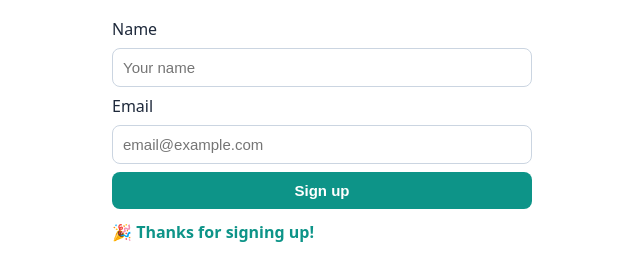
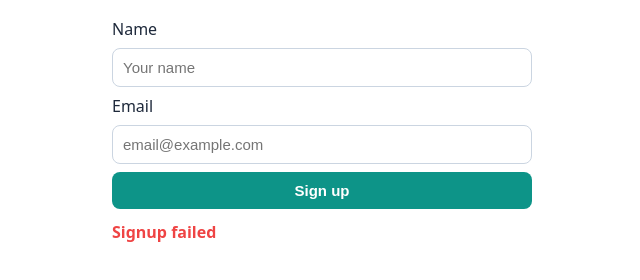
Before and after one commit to ashwani3011/agentic-qa, a website: page demo-app/public/index.html in a window 1280 px wide. Both pictures are taken after a click on the button "Sign up". Shown: the part 106-386 px from the top of the page, without its empty margins (318-958 px from the left). Drawn offline with Linux system fonts and the light colour scheme; no server answers.

Commit message:
fiix: response code handling fix

```diff
--- a/demo-app/public/index.html
+++ b/demo-app/public/index.html
@@ -24,11 +24,16 @@
       const email = document.getElementById("email").value;
       try {
         // 🐛 PLANTED BUG: never checks res.ok — a 500 still shows success.
-        await fetch("/api/signup", {
+        const res = await fetch("/api/signup", {
           method: "POST",
           headers: { "Content-Type": "application/json" },
           body: JSON.stringify({ name, email }),
         });
+        if (!res.ok) {
+          document.getElementById("status").textContent = "Signup failed";
+          document.getElementById("status").style.color = "#ef4444";
+          return;
+        }
         document.getElementById("status").textContent = "🎉 Thanks for signing up!";
         document.getElementById("status").style.color = "#0d9488";
       } catch (e) {
--- a/demo-app/server.js
+++ b/demo-app/server.js
@@ -15,9 +15,9 @@ app.post("/api/signup", (req, res) => {
     return res.status(400).json({ error: "name and email are required" });
   }
   // 🐛 PLANTED BUG: naive "sanitizer" blows up on plus-addressed emails
-  if (email.includes("+")) {
-    throw new Error("Invalid character in email"); // → 500
-  }
+  // if (email.includes("+")) {
+  //   throw new Error("Invalid character in email"); // → 500
+  // }
   signups.push({ name, email, at: Date.now() });
   res.json({ ok: true });
 });
```
